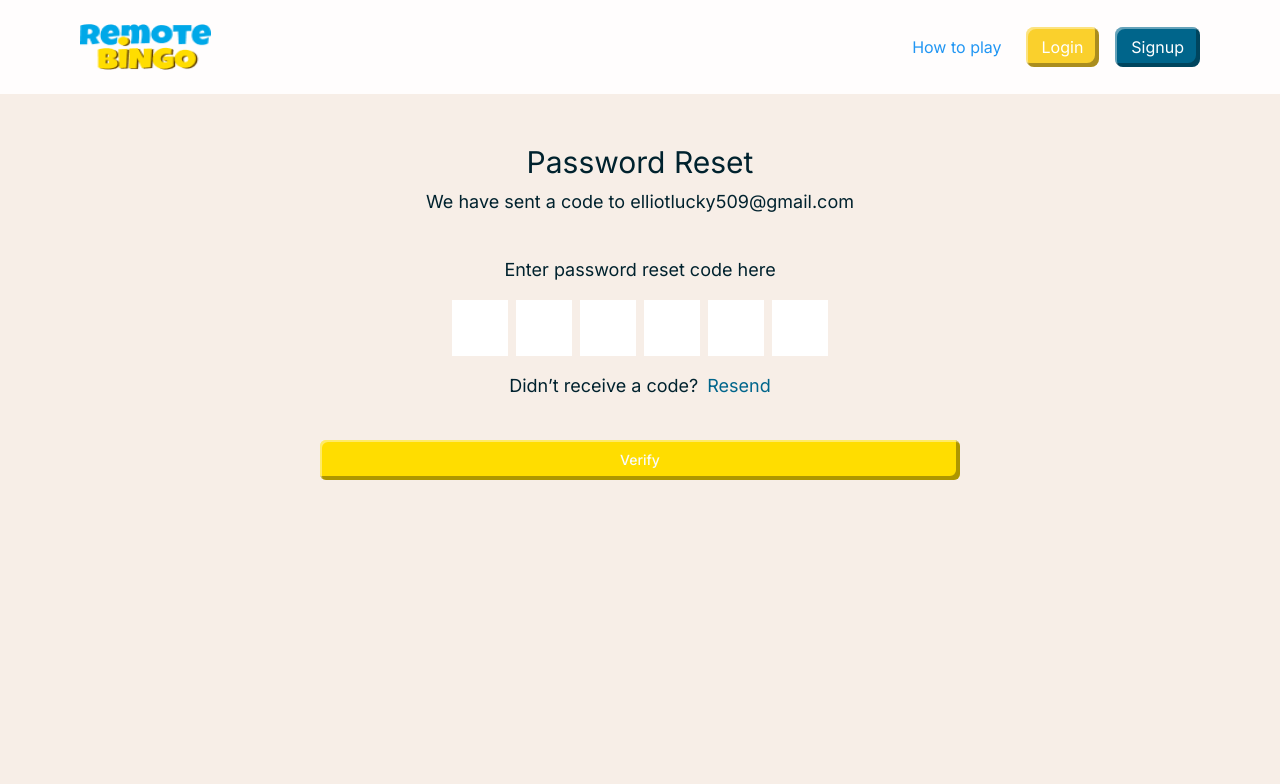
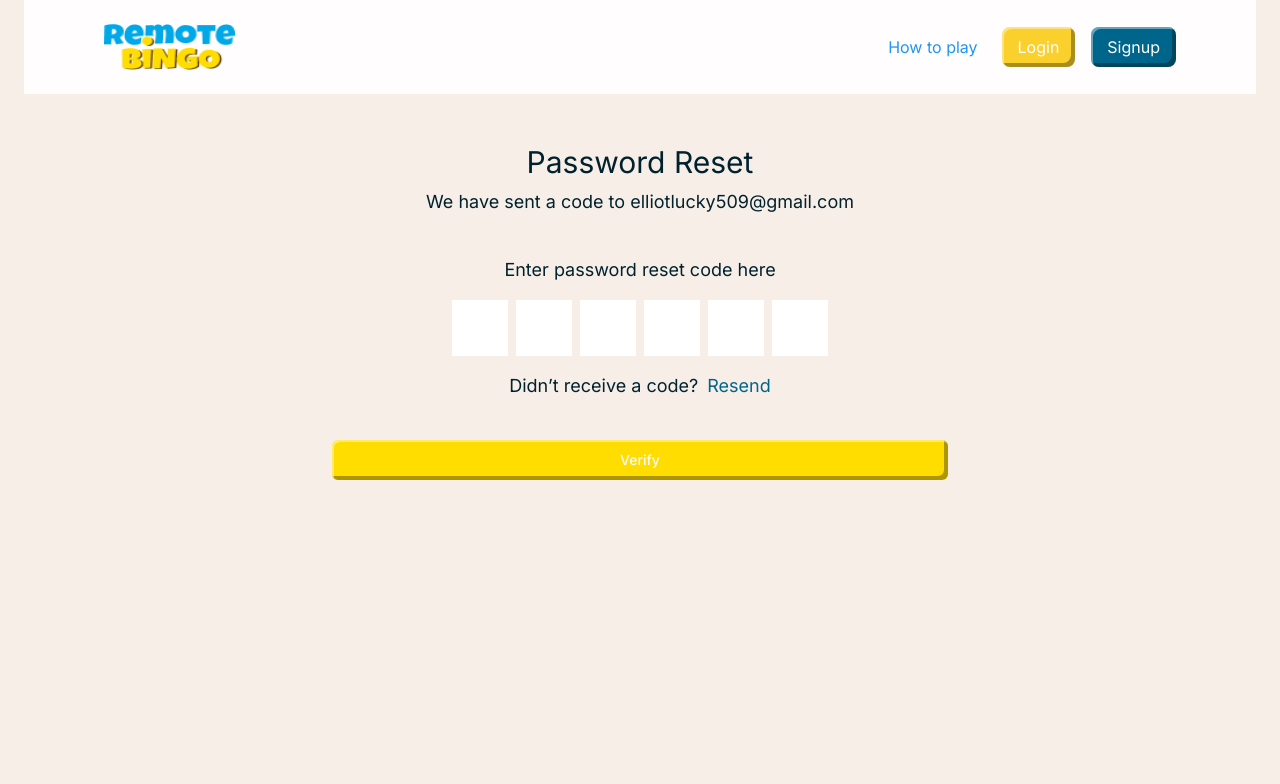
Before and after one commit to codeBigInt/bingo_fe, a Next.js app: page / in a window 1280 px wide. Shown: the top 784 px of the page. Built offline with nearby package versions, Linux system fonts and the light colour scheme.

Commit message:
other slider changed

```diff
--- a/app/page.tsx
+++ b/app/page.tsx
@@ -10,7 +10,7 @@ import Slider from "./components/slider";
 
 export default function Home() {
   return (
-    <main className="min-h-screen bg-[#F7EEE7] w-full flex flex-col align-center">
+    <main className="min-h-screen bg-[#F7EEE7] w-full flex px-6 flex-col align-center">
       <LandingPageNavbar />
       <OtpComponent email="elliotlucky509@gmail.com" />
       <ForgotPasswordForm />
```
